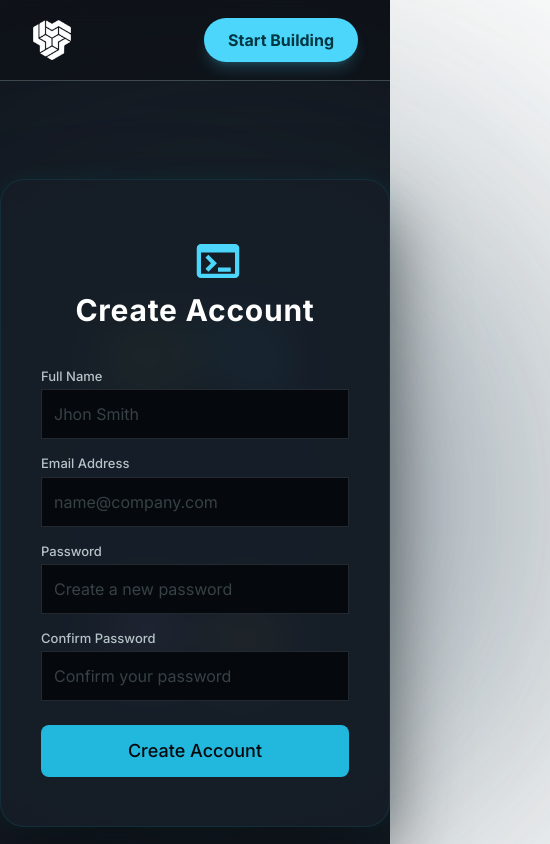
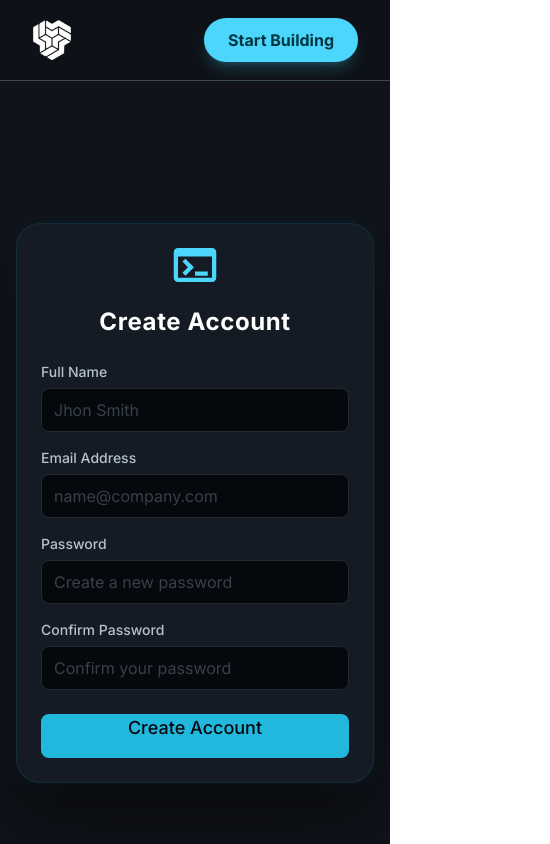
Before and after one commit to Gaurav775-Git/Server_Flow, a React (Vite) app in the folder client/: page /register in a window 390 px wide. Shown: the top 844 px of the page, 550 px wide, since content can reach past the window. Built offline with nearby package versions, Linux system fonts and the light colour scheme.

Commit message:
fix: make signup page responsive and mobile friendly
Co-authored-by: Gaurav775-Git <191474567+Gaurav775-Git@users.noreply.github.com>

```diff
--- a/client/src/components/cards/SignupCard.jsx
+++ b/client/src/components/cards/SignupCard.jsx
@@ -17,12 +17,10 @@ const SignupCard = () => {
   };
   return (
     <div
-      className="w-full max-w-110 h-162 bg-[#161D27]/90 z-20 rounded-3xl backdrop-blur-xl relative
-  border border-cyan-400/10 shadow-[0_30px_70px_rgba(0,0,0,0.55),0_0_25px_rgba(34,211,238,0.08)]
-  text-white text-2xl"
+      className="z-20 w-full max-w-[32rem] rounded-3xl border border-cyan-400/10 bg-[#161D27]/90 p-6 text-white backdrop-blur-xl shadow-[0_30px_70px_rgba(0,0,0,0.55),0_0_25px_rgba(34,211,238,0.08)] sm:p-8 md:p-10"
     >
       {/* Logo */}
-      <div className="flex justify-center absolute top-16 left-48 z-10">
+      <div className="mb-6 flex justify-center sm:mb-8">
         <svg
           width="50"
           height="34"
@@ -37,21 +35,17 @@ const SignupCard = () => {
         </svg>
       </div>
 
-      <div>
-        <div className="flex flex-col items-center w-full absolute top-24 px-6 py-4">
+      <div className="flex flex-col items-center">
         {/* Heading */}
-          <h2 className="mb-6 text-3xl font-bold tracking-wide">
+        <h2 className="mb-6 text-center text-2xl font-bold tracking-wide sm:text-3xl">
           Create Account
         </h2>
 
-          <div className="form-box flex flex-col items-center rounded-3xl w-full p-4">
-            <form className="flex flex-col gap-4 w-full" onSubmit={onSubmit}>
+        <div className="form-box flex w-full flex-col items-center">
+          <form className="flex w-full flex-col gap-4" onSubmit={onSubmit}>
             {/* Name */}
-              <div className="flex flex-col gap-1">
-                <label
-                  htmlFor="name"
-                  className="block text-[13px] font-medium text-[#B6C3C8]"
-                >
+            <div className="flex flex-col gap-1.5">
+              <label htmlFor="name" className="block text-sm font-medium text-[#B6C3C8]">
                 Full Name
               </label>
 
@@ -60,19 +54,16 @@ const SignupCard = () => {
                 placeholder="Jhon Smith"
                 id="name"
                 name="name"
+                autoComplete="name"
                 onChange={handleChange}
                 value={createUser.name}
-                  className="w-full bg-[#05090E] border border-[#242930] px-3 py-3 text-base
-              placeholder:text-[#374146] outline-none"
+                className="min-h-11 w-full rounded-lg border border-[#242930] bg-[#05090E] px-3 text-base outline-none transition placeholder:text-[#374146] focus-visible:border-cyan-300 focus-visible:ring-2 focus-visible:ring-cyan-300/50"
               />
             </div>
 
             {/* Email */}
-              <div className="flex flex-col gap-1">
-                <label
-                  htmlFor="email"
-                  className="block text-[13px] font-medium text-[#B6C3C8]"
-                >
+            <div className="flex flex-col gap-1.5">
+              <label htmlFor="email" className="block text-sm font-medium text-[#B6C3C8]">
                 Email Address
               </label>
 
@@ -81,19 +72,16 @@ const SignupCard = () => {
                 placeholder="name@company.com"
                 id="email"
                 name="email"
+                autoComplete="email"
                 onChange={handleChange}
                 value={createUser.email}
-                  className="w-full bg-[#05090E] border border-[#242930] px-3 py-3 text-base
-              placeholder:text-[#374146] outline-none"
+                className="min-h-11 w-full rounded-lg border border-[#242930] bg-[#05090E] px-3 text-base outline-none transition placeholder:text-[#374146] focus-visible:border-cyan-300 focus-visible:ring-2 focus-visible:ring-cyan-300/50"
               />
             </div>
 
             {/* Password */}
-              <div className="flex flex-col gap-1">
-                <label
-                  htmlFor="password"
-                  className="block text-[13px] font-medium text-[#B6C3C8]"
-                >
+            <div className="flex flex-col gap-1.5">
+              <label htmlFor="password" className="block text-sm font-medium text-[#B6C3C8]">
                 Password
               </label>
 
@@ -102,18 +90,18 @@ const SignupCard = () => {
                 placeholder="Create a new password"
                 id="password"
                 name="password"
+                autoComplete="new-password"
                 onChange={handleChange}
                 value={createUser.password}
-                  className="w-full bg-[#05090E] border border-[#242930] px-3 py-3 text-base
-              placeholder:text-[#374146] outline-none"
+                className="min-h-11 w-full rounded-lg border border-[#242930] bg-[#05090E] px-3 text-base outline-none transition placeholder:text-[#374146] focus-visible:border-cyan-300 focus-visible:ring-2 focus-visible:ring-cyan-300/50"
               />
             </div>
 
             {/* Confirm Password */}
-              <div className="flex flex-col gap-1">
+            <div className="flex flex-col gap-1.5">
               <label
                 htmlFor="confirmPassword"
-                  className="block text-[13px] font-medium text-[#B6C3C8]"
+                className="block text-sm font-medium text-[#B6C3C8]"
               >
                 Confirm Password
               </label>
@@ -123,30 +111,17 @@ const SignupCard = () => {
                 placeholder="Confirm your password"
                 id="confirmPassword"
                 name="confirmPassword"
+                autoComplete="new-password"
                 onChange={handleChange}
                 value={createUser.confirmPassword}
-                  className="w-full bg-[#05090E] border border-[#242930] px-3 py-3 text-base
-              placeholder:text-[#374146] outline-none"
+                className="min-h-11 w-full rounded-lg border border-[#242930] bg-[#05090E] px-3 text-base outline-none transition placeholder:text-[#374146] focus-visible:border-cyan-300 focus-visible:ring-2 focus-visible:ring-cyan-300/50"
               />
             </div>
 
             {/* Button */}
             <button
               type="submit"
-                className="flex justify-center mt-2
-            w-full
-            rounded-lg
-            bg-[#22B8DD]
-            py-3
-            text-lg
-            font-medium
-            text-[#05090E]
-            transition-all
-            duration-300
-            hover:bg-[#2CC6EB]
-            hover:shadow-[0_0_20px_rgba(34,184,221,0.35)]
-            active:scale-[0.98]
-            cursor-pointer"
+              className="mt-2 flex min-h-11 w-full cursor-pointer justify-center rounded-lg bg-[#22B8DD] px-4 text-lg font-medium text-[#05090E] transition-all duration-300 hover:bg-[#2CC6EB] hover:shadow-[0_0_20px_rgba(34,184,221,0.35)] focus-visible:ring-2 focus-visible:ring-cyan-300/50 focus-visible:outline-none active:scale-[0.98]"
             >
               Create Account
             </button>
@@ -154,7 +129,6 @@ const SignupCard = () => {
         </div>
       </div>
     </div>
-    </div>
   );
 };
 
--- a/client/src/pages/Signup.jsx
+++ b/client/src/pages/Signup.jsx
@@ -6,12 +6,16 @@ import Footer from "../components/Footer";
 
 const Signup = () => {
   return (
-    <div className="min-h-screen bg-[#0b0e14] text-[#e1e2eb]">
+    <div className="min-h-screen overflow-x-hidden bg-[#0b0e14] text-[#e1e2eb]">
       <NavBar />
-      <div className="min-h-screen relative flex justify-center items-center bg-[#10131A]">
-        <LoginLeftIcon />
+      <div className="relative flex min-h-screen items-center justify-center overflow-hidden bg-[#10131A] px-4 py-10 sm:px-6">
+        <div className="pointer-events-none hidden xl:block" aria-hidden="true">
+          <LoginLeftIcon />
+        </div>
         <SignupCard />
-        <LoginRightIcon />
+        <div className="pointer-events-none hidden xl:block" aria-hidden="true">
+          <LoginRightIcon />
+        </div>
       </div>
       <Footer />
     </div>
```
Lines whose indentation alone changed are shown as unchanged.
